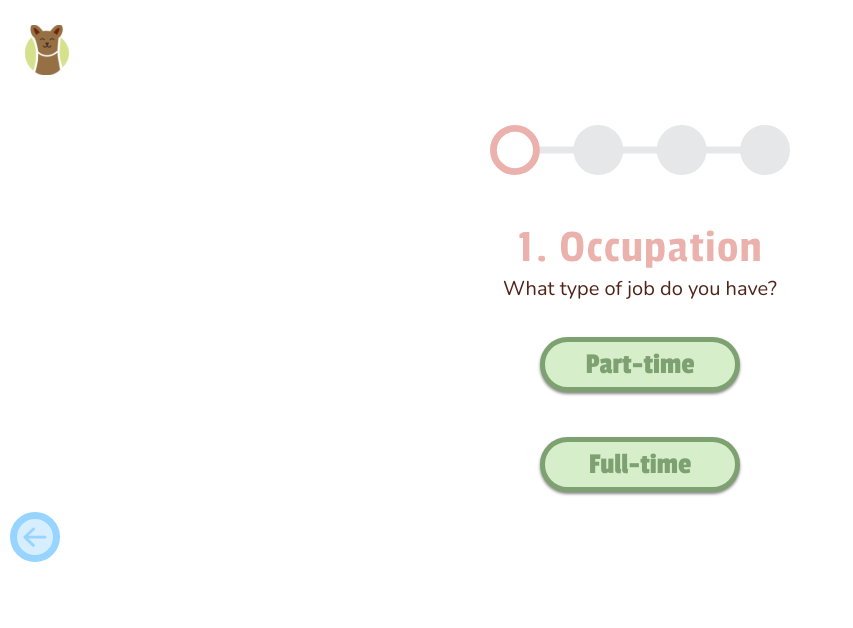
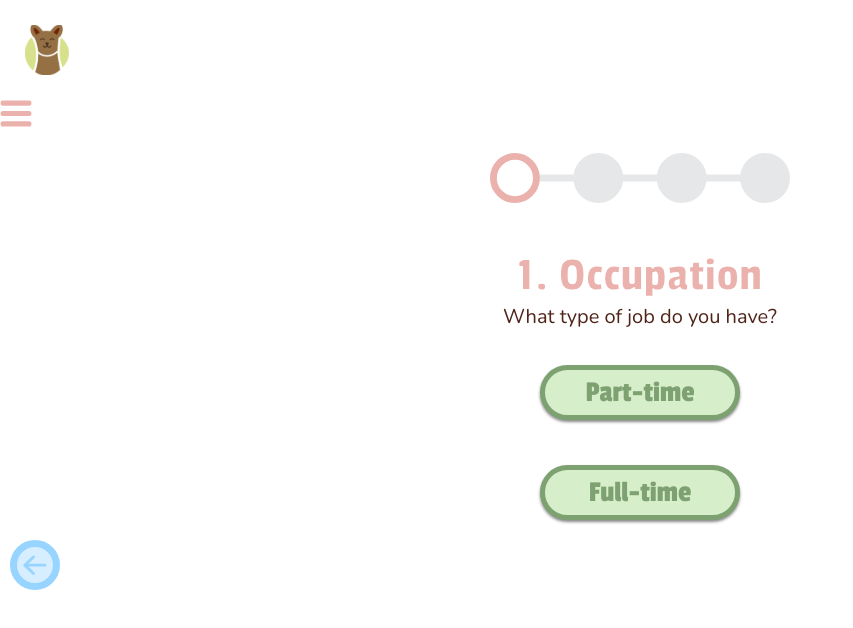
Before and after one commit to shaelorch/MDIA2109Fetch, a Next.js app: page /questions in a window 1280 px wide. Shown: the top 628 px of the page, without its empty margins (0-853 px from the left). Built offline with nearby package versions, Linux system fonts and the light colour scheme.

Commit message:
Merge branch 'main' of https://github.com/shaelorch/MDIA2109Fetch into main

```diff
--- a/pages/questions.js
+++ b/pages/questions.js
@@ -11,6 +11,7 @@ import Progress from '../comps/Progressbar';
 export default function test(){
   return <div>
     <Logo />
+    <Hamburger />
     <Progress />
     <Header
        headertext='1. Occupation'
```
